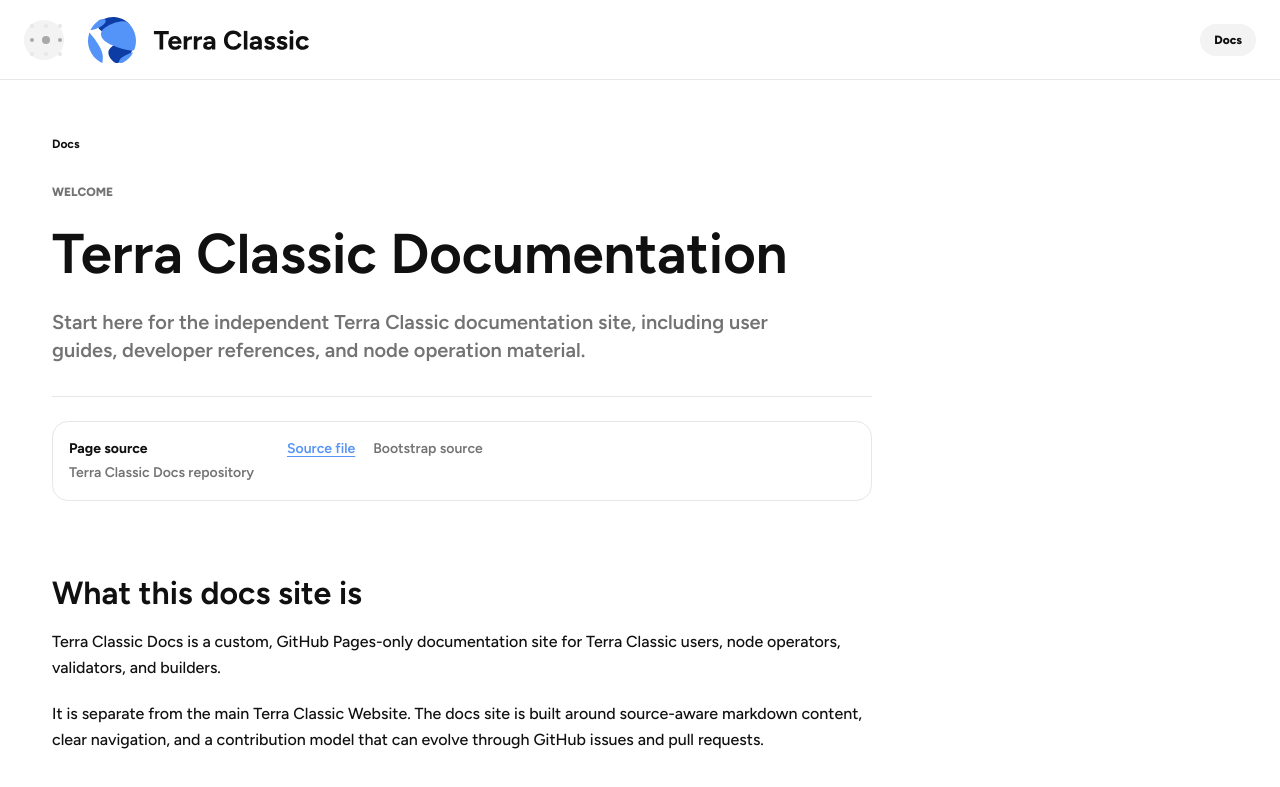
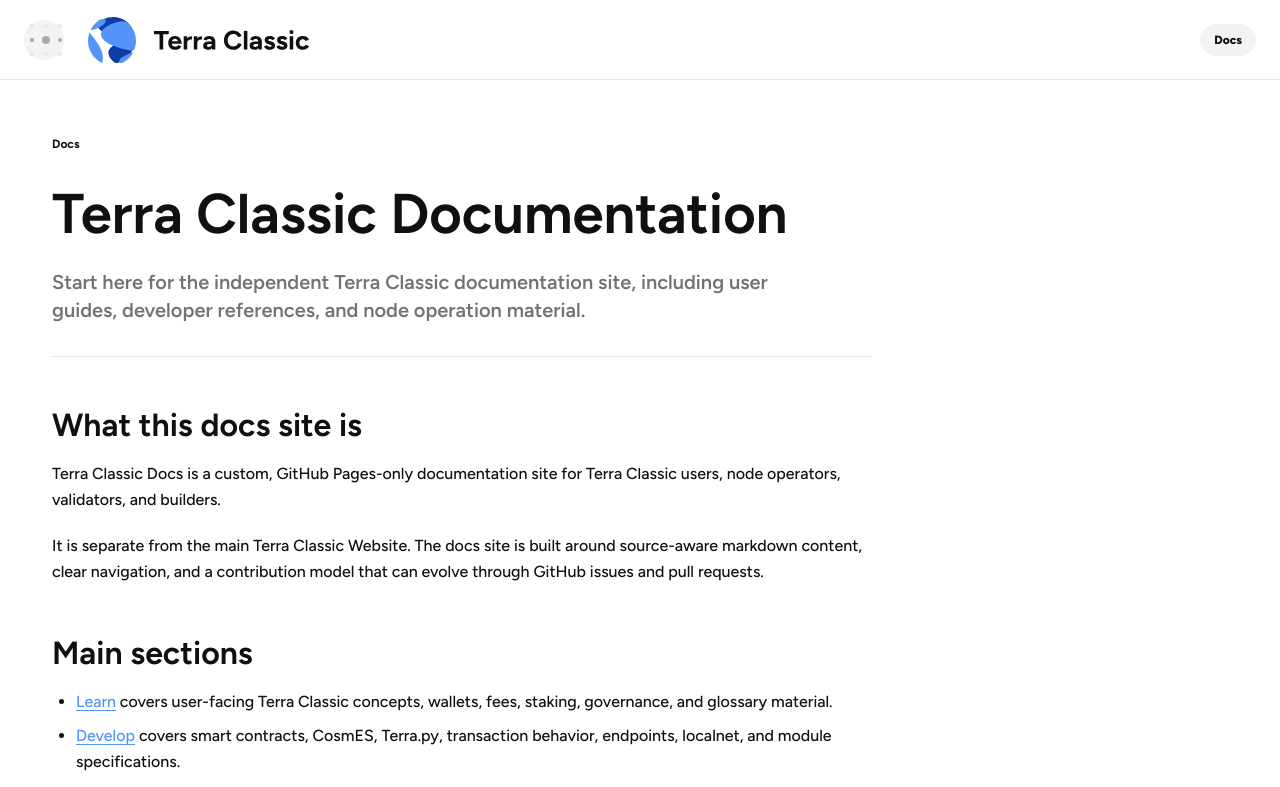
Before and after one commit to Terra-Classic-money-Website/Terra-Classic-Docs, a React (Vite) app: page / in a window 1280 px wide. Shown: the top 787 px of the page. Built offline with nearby package versions, Linux system fonts and the light colour scheme.

Commit message:
fix: simplify docs page header chrome

```diff
--- a/src/components/docs/DocsPage.tsx
+++ b/src/components/docs/DocsPage.tsx
@@ -1,10 +1,6 @@
 import type { DocsPage as DocsPageType } from "../../docs/types";
 import { getPageBySlug } from "../../docs/routing";
 import { MarkdownContent } from "../../docs/markdown";
-
-function sourceUrl(page: DocsPageType) {
-  return `${page.sourceRepo.replace(/\/$/, "")}/${page.sourcePath}`;
-}
 
 function editPlaceholder(page: DocsPageType) {
   return `https://github.com/terra-classic-money/terra-classic-docs/edit/main/${page.sourceFile}`;
@@ -17,23 +13,9 @@
   return (
     <>
       <header className="docs-page-header">
-        <div className="docs-page-kicker">
-          <span>{page.group}</span>
-        </div>
         <h1>{page.title}</h1>
         <p>{page.description}</p>
       </header>
-
-      <section className="docs-attribution" aria-label="Source attribution">
-        <div>
-          <strong>Page source</strong>
-          <span>{page.sourceTitle}</span>
-        </div>
-        <a href={sourceUrl(page)} target="_blank" rel="noopener noreferrer">
-          Source file
-        </a>
-        <span>{page.sourceCommit.startsWith("bootstrap") ? "Bootstrap source" : `Commit ${page.sourceCommit.slice(0, 7)}`}</span>
-      </section>
 
       <MarkdownContent markdown={page.body} />
 
--- a/src/styles/docs.css
+++ b/src/styles/docs.css
@@ -370,17 +370,6 @@
   border-bottom: 1px solid var(--color-grey-100);
 }
 
-.docs-page-kicker {
-  display: flex;
-  align-items: center;
-  gap: 12px;
-  color: var(--color-grey-700);
-  font-size: var(--tc-type-link-small-size);
-  line-height: var(--tc-type-link-small-line-height);
-  font-weight: 800;
-  text-transform: uppercase;
-}
-
 .docs-page-header h1 {
   max-width: 760px;
   font-size: var(--tc-type-h1-size);
@@ -396,30 +385,6 @@
   font-weight: 600;
 }
 
-.docs-attribution {
-  margin: 24px 0;
-  padding: 16px;
-  border: 1px solid var(--color-grey-100);
-  border-radius: var(--radius-card);
-  display: flex;
-  flex-wrap: wrap;
-  gap: 12px 18px;
-  color: var(--color-grey-700);
-  font-size: var(--tc-type-body-small-size);
-  line-height: var(--tc-type-body-small-line-height);
-  font-weight: 600;
-}
-
-.docs-attribution div {
-  display: flex;
-  flex-direction: column;
-  gap: 2px;
-  min-width: 200px;
-}
-
-.docs-attribution strong { color: var(--color-black); }
-
-.docs-attribution a,
 .docs-edit-link,
 .docs-markdown a {
   color: var(--color-blue);
@@ -760,11 +725,6 @@
     padding-bottom: 24px;
   }
 
-  .docs-attribution {
-    display: grid;
-    gap: 10px;
-  }
-
   .heading-anchor {
     position: static;
     margin-right: 8px;
```
